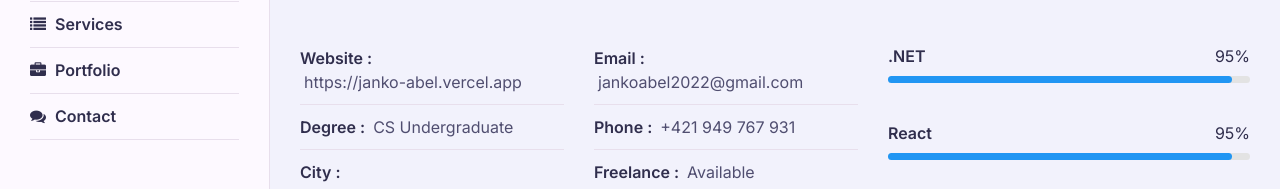
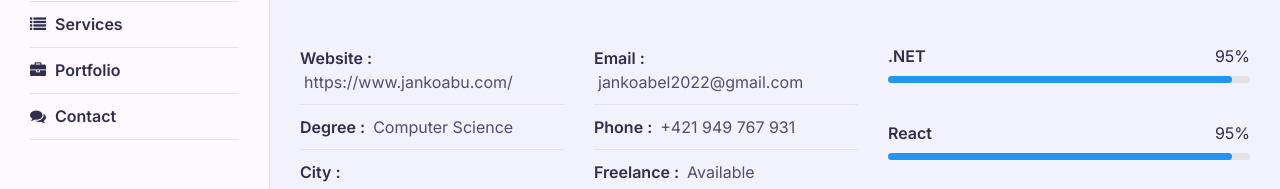
Before and after one commit to jankoabel/portfolio-website-v2, a Next.js app: page /about in a window 1280 px wide. Shown: the part 310-499 px from the top of the page. Built offline with nearby package versions, Linux system fonts and the light colour scheme.

Commit message:
Update page.tsx

```diff
--- a/src/app/about/page.tsx
+++ b/src/app/about/page.tsx
@@ -31,7 +31,7 @@ const About: NextPage = () => {
                   <div className="row">
                     <div className="info-item padd-15">
                       <p>
-                        Website : <span>https://janko-abel.vercel.app</span>
+                        Website : <span>https://www.jankoabu.com/</span>
                       </p>
                     </div>
                     <div className="info-item padd-15">
@@ -41,7 +41,7 @@ const About: NextPage = () => {
                     </div>
                     <div className="info-item padd-15">
                       <p>
-                        Degree : <span>CS Undergraduate</span>
+                        Degree : <span>Computer Science</span>
                       </p>
                     </div>
                     <div className="info-item padd-15">
```
